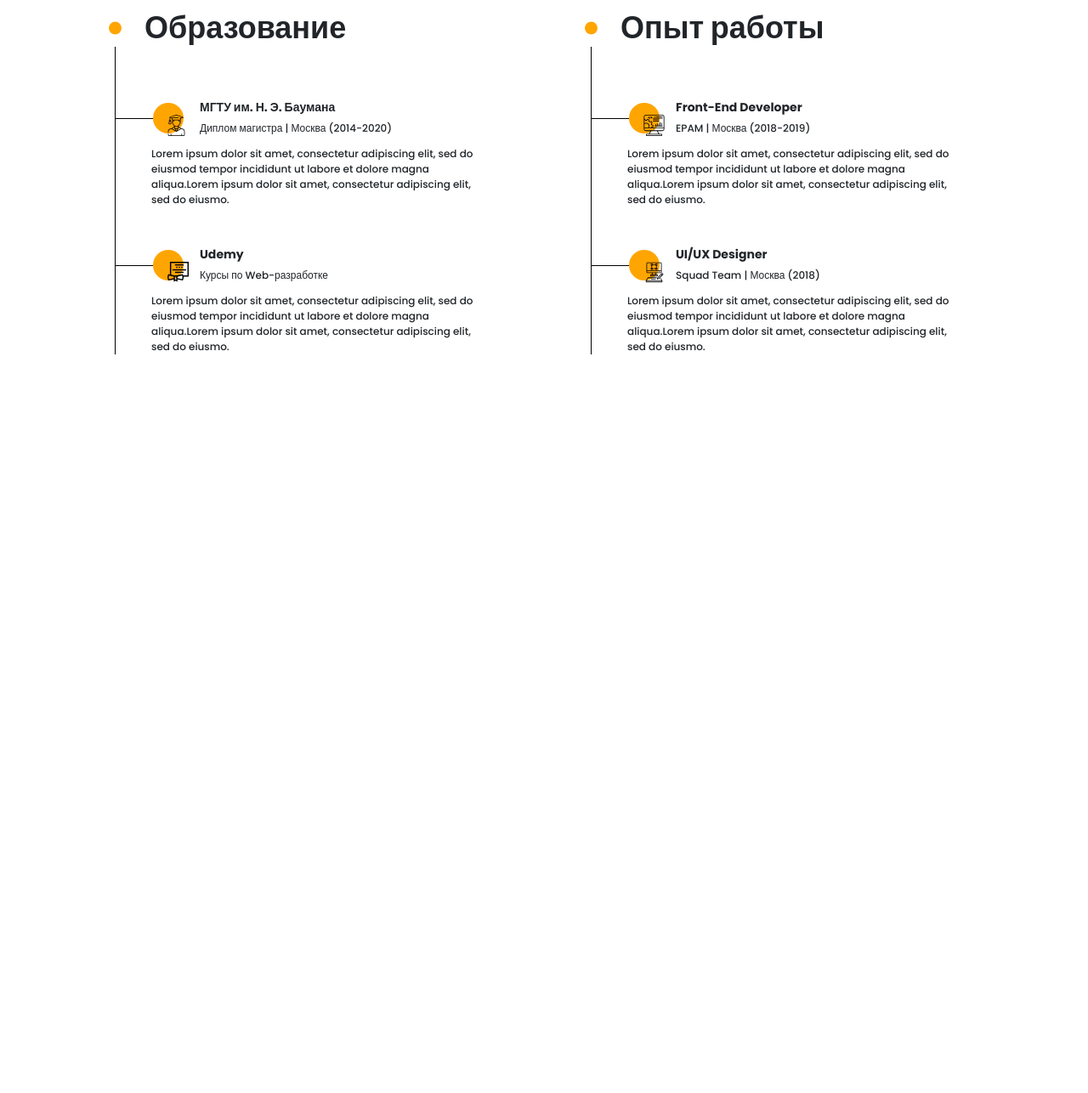
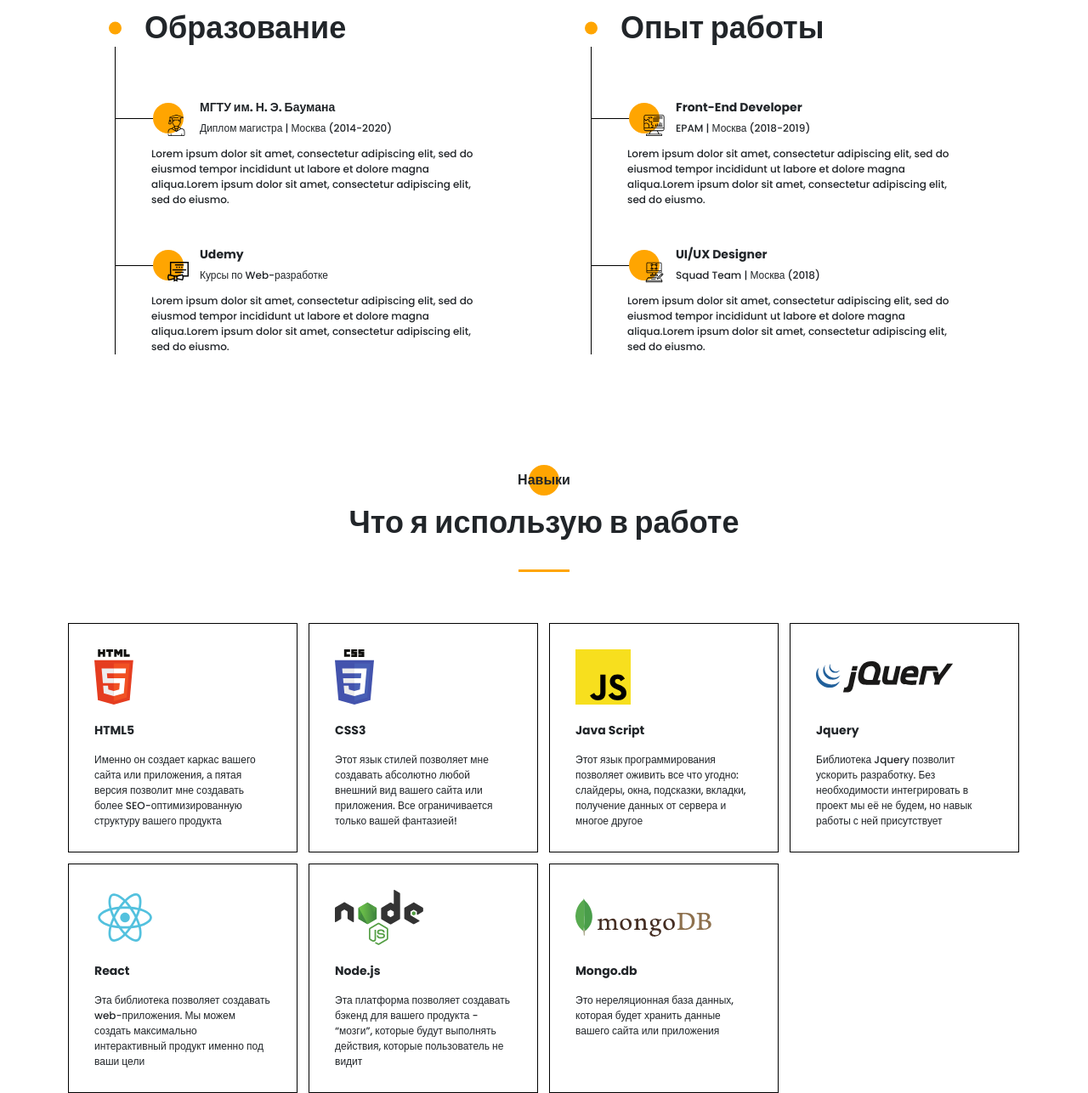
Before and after one commit to SterrenHeer/PortfolioFromFigma, a plain HTML site: page src/index.html in a window 1280 px wide. Shown: the part 1817-3103 px from the top of the page at 85% size. Before the commit the page ends 2250 px from the top, so only its background shows below. Drawn offline with nearby package versions, Linux system fonts and the light colour scheme; files that its build step writes are made by us from their sources; files whose address does not match are found by name.

Commit message:
add skills section

```diff
--- a/src/index.html
+++ b/src/index.html
@@ -244,6 +244,64 @@
 			</div>
 		</div>
 	</section>
+	<section class="skills">
+		<div class="container">
+			<h2 class="title title_fs16 skills__title">Навыки</h2>
+			<div class="title skills__subtitle">Что я использую в работе</div>
+			<div class="divider"></div>
+			<div class="skills__items">
+				<div class="skills__item">
+					<div class="skills__item-img">
+						<img src="icons/skills/html5.svg" alt="html5">
+					</div>
+					<h3 class="title title_fs14">HTML5</h3>
+					<p>Именно он создает каркас вашего сайта или приложения, а пятая версия позволит мне создавать более SEO-оптимизированную структуру вашего продукта</p>
+				</div>
+				<div class="skills__item">
+					<div class="skills__item-img">
+						<img src="icons/skills/css3.svg" alt="css3">
+					</div>
+					<h3 class="title title_fs14">CSS3</h3>
+					<p>Этот язык стилей позволяет мне создавать абсолютно любой внешний вид вашего сайта или приложения. Все ограничивается только вашей фантазией!</p>
+				</div>
+				<div class="skills__item">
+					<div class="skills__item-img">
+						<img src="icons/skills/js.svg" alt="java script">
+					</div>
+					<h3 class="title title_fs14">Java Script</h3>
+					<p>Этот язык программирования позволяет оживить все что угодно: слайдеры, окна, подсказки, вкладки, получение данных от сервера и многое другое</p>
+				</div>
+				<div class="skills__item">
+					<div class="skills__item-img">
+						<img src="icons/skills/jquery.svg" alt="Jquery">
+					</div>
+					<h3 class="title title_fs14">Jquery</h3>
+					<p>Библиотека Jquery позволит ускорить разработку. Без необходимости интегрировать в проект мы её не будем, но навык работы с ней присутствует</p>
+				</div>
+				<div class="skills__item">
+					<div class="skills__item-img">
+						<img src="icons/skills/react.svg" alt="React">
+					</div>
+					<h3 class="title title_fs14">React</h3>
+					<p>Эта библиотека позволяет создавать web-приложения. Мы можем создать максимально интерактивный продукт именно под ваши цели</p>
+				</div>
+				<div class="skills__item">
+					<div class="skills__item-img">
+						<img src="icons/skills/node.js.svg" alt="Node.js">
+					</div>
+					<h3 class="title title_fs14">Node.js</h3>
+					<p>Эта платформа позволяет создавать бэкенд для вашего продукта - “мозги”, которые будут выполнять действия, которые пользователь не видит</p>
+				</div>
+				<div class="skills__item">
+					<div class="skills__item-img">
+						<img src="icons/skills/mongo.db.svg" alt="Mongo.db">
+					</div>
+					<h3 class="title title_fs14">Mongo.db</h3>
+					<p>Это нереляционная база данных, которая будет хранить данные вашего сайта или приложения</p>
+				</div>
+			</div>
+		</div>
+	</section>
 	<script src="js/script.js"></script>
 </body>
 </html>
--- /dev/null
+++ b/src/sass/blocks/_skills.scss
@@ -0,0 +1,43 @@
+.skills {
+    padding-top: 120px;
+    &__title {
+        position: relative;
+        text-align: center;
+        @include before_circle;
+        &:before {
+            top: -6px;
+            left: 50%;
+            transform: translateX(-50%);
+        }
+    }
+    &__subtitle {
+        text-align: center;
+    }
+    &__items {
+        margin-top: 60px;
+        padding: 0 10px;
+        display: grid;
+        grid-template: repeat(2, minmax(270px, auto)) / repeat(4, 270px);
+        grid-auto-rows: minmax(270px, auto);
+        gap: 13px;
+    }
+    &__item {
+        border: 1px solid black;
+        padding: 30px 30px 25px 30px;
+        &-img {
+            display: flex;
+            align-items: center;
+            min-height: 65px;
+        }
+        h3 {
+            margin-top: 20px;
+            margin-bottom: 0;
+        }
+        p {
+            margin-top: 15px;
+            margin-bottom: 0;
+            font-size: 12px;
+            line-height: 18px;
+        }
+    }
+}
--- a/src/sass/style.scss
+++ b/src/sass/style.scss
@@ -29,3 +29,4 @@
 @import 'blocks/menu';
 @import 'blocks/about';
 @import 'blocks/resume';
+@import 'blocks/skills';
```
